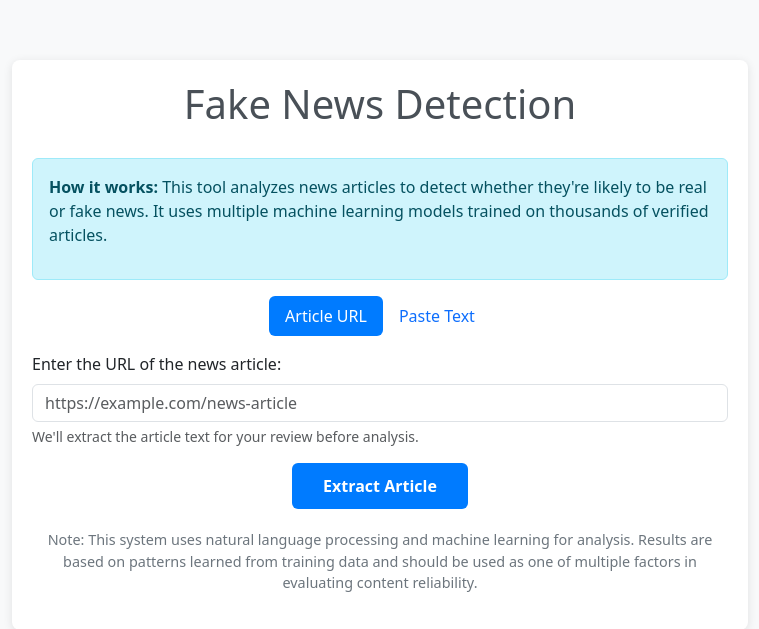
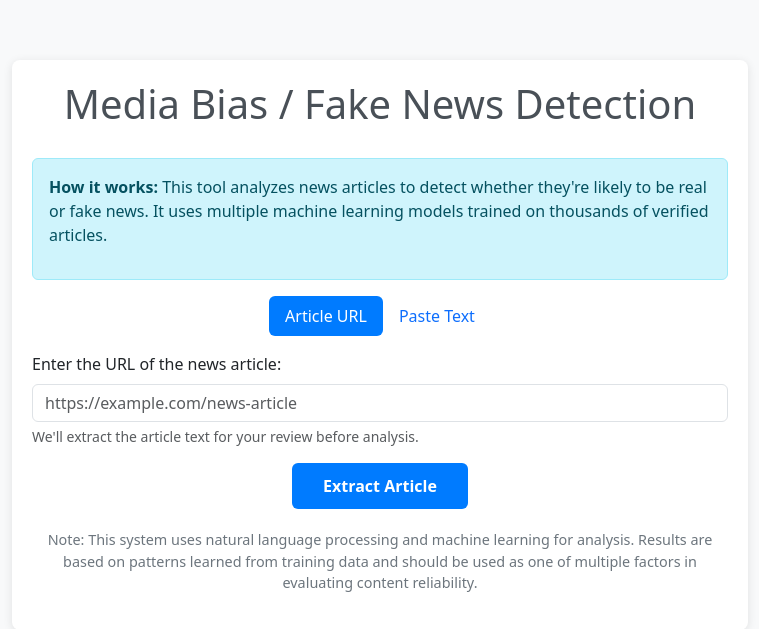
Before and after one commit to Logan-Stoll/UndergradResearch, a Flask app: page / in a window 1280 px wide. Shown: the top 629 px of the page, without its empty margins (260-1019 px from the left). Run offline with Flask 3, Linux system fonts and the light colour scheme.

Commit message:
finishing touches :)

```diff
--- a/parse.py
+++ b/parse.py
@@ -48,7 +48,7 @@ def parse_text(text):
 
     # If you are pulling this from the repo you will want this uncommented
     # Comment this line out if already downloaded
-    # download_nltk_resources()
+    download_nltk_resources()
 
     # Clean the text and normalize all whitespace
     text = clean_text(text)
--- a/templates/index.html
+++ b/templates/index.html
@@ -52,7 +52,7 @@
         <div class="row justify-content-center">
             <div class="col-md-8">
                 <div class="main-container">
-                    <h1 class="text-center title">Fake News Detection</h1>
+                    <h1 class="text-center title">Media Bias / Fake News Detection</h1>
 
                     {% with messages = get_flashed_messages(with_categories=true) %}
                         {% if messages %}
--- a/templates/result.html
+++ b/templates/result.html
@@ -71,7 +71,7 @@
 </head>
 <body>
     <div class="container">
-        <h1 class="text-center mb-4">Fake News Detection Results</h1>
+        <h1 class="text-center mb-4">Media Bias / Fake News Detection Results</h1>
 
         <div class="result-container">
             <div class="ensemble-result
```
Also changed, not shown: 1 other file.
